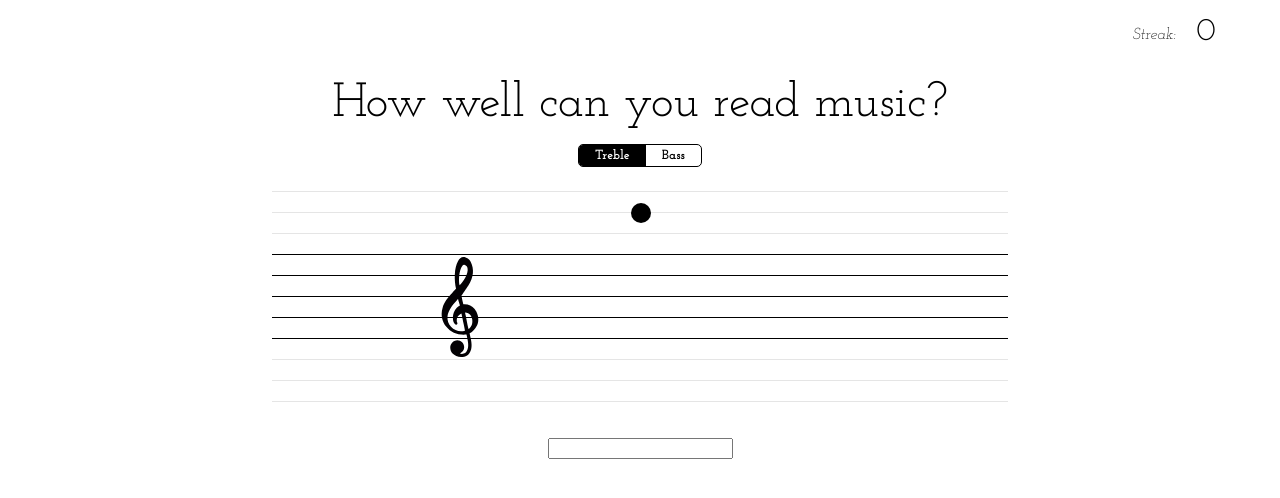
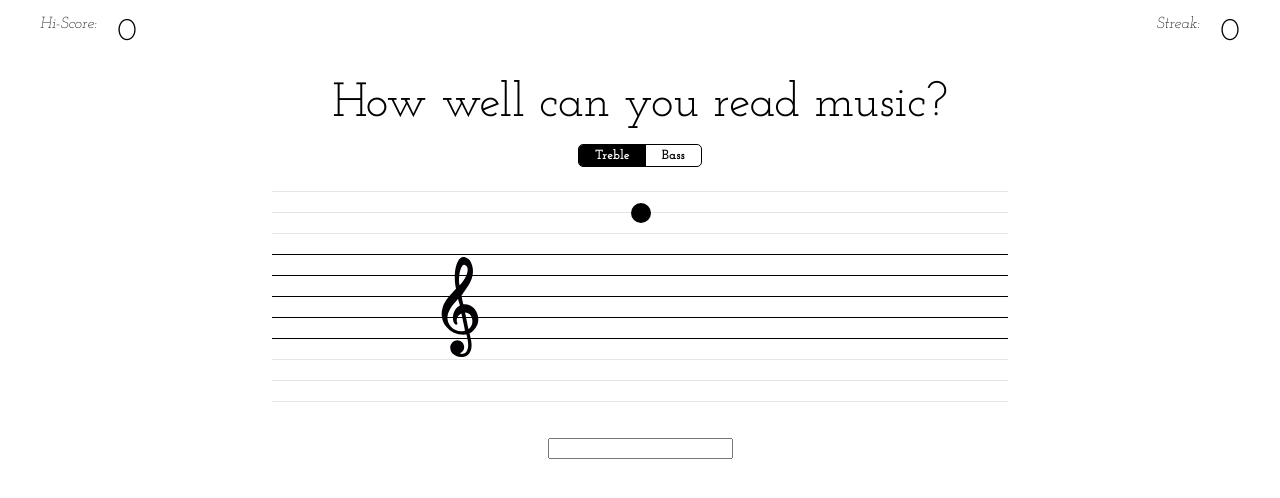
Before and after one commit to alexhomingwong/learn-music-notes-game, a React (Create React App) app: page / in a window 1280 px wide. Shown: the top 498 px of the page. Built offline with nearby package versions, Linux system fonts and the light colour scheme.

Commit message:
added hi score

```diff
--- a/src/App.tsx
+++ b/src/App.tsx
@@ -20,10 +20,12 @@ interface IState {
   streak: number;
   correct?: boolean;
   clefType: "treble" | "bass";
+  hiScore: number;
 }
 
 class App extends React.Component<{}, IState> {
   state: IState = {
+    hiScore: 0,
     index: Math.floor(Math.random() * treble.length),
     answer: "",
     streak: 0,
@@ -69,13 +71,18 @@ class App extends React.Component<{}, IState> {
   handleScore = () => {
     if (this.isInputCorrectNote(this.state.answer)) {
       const nextNote = this.getRandomNoteIndex();
-      console.log("current note", this.state.index);
-      console.log("next note", nextNote);
-      this.setState((prevState) => ({
-        index: nextNote,
-        correct: true,
-        streak: prevState.streak + 1,
-      }));
+      this.setState(
+        (prevState) => ({
+          index: nextNote,
+          correct: true,
+          streak: prevState.streak + 1,
+        }),
+        () => {
+          if (this.state.streak > this.state.hiScore) {
+            this.setState((prevState) => ({ hiScore: prevState.streak }));
+          }
+        }
+      );
     } else {
       this.setState({ correct: false, streak: 0 });
     }
@@ -101,7 +108,7 @@ class App extends React.Component<{}, IState> {
   render = () => {
     return (
       <>
-        <Score streak={this.state.streak} />
+        <Score streak={this.state.streak} hiScore={this.state.hiScore} />
         <Message correct={this.state.correct} streak={this.state.streak} />
         <ClefToggle
           activeClef={this.state.clefType}
--- a/src/components/Score.tsx
+++ b/src/components/Score.tsx
@@ -3,34 +3,46 @@ import styled from "styled-components";
 
 interface IProps {
   streak: number;
+  hiScore: number;
 }
 
 const Container = styled.div`
   display: flex;
-  justify-content: flex-end;
-  margin: 1rem 1rem 2rem;
+  justify-content: space-between;
+  margin: 1rem auto 2rem;
   align-items: flex-end;
   max-width: 1200px;
 `;
-const StreakMessage = styled.div`
+
+const Label = styled.div`
   font-size: 1rem;
   font-style: italic;
   font-weight: 300;
   margin: 0 0.5rem 0.3rem 0;
 `;
 
-const StreakCounter = styled.div`
+const Point = styled.div`
   text-align: center;
   font-size: 2rem;
   width: 2rem;
   text-align: right;
 `;
 
+const ScoreContainer = styled.div`
+  display: flex;
+`;
+
 export const Score = (props: IProps) => {
   return (
     <Container>
-      <StreakMessage>Streak:</StreakMessage>
-      <StreakCounter>{props.streak}</StreakCounter>
+      <ScoreContainer>
+        <Label>Hi-Score:</Label>
+        <Point>{props.hiScore}</Point>
+      </ScoreContainer>
+      <ScoreContainer>
+        <Label>Streak:</Label>
+        <Point>{props.streak}</Point>
+      </ScoreContainer>
     </Container>
   );
 };
```
